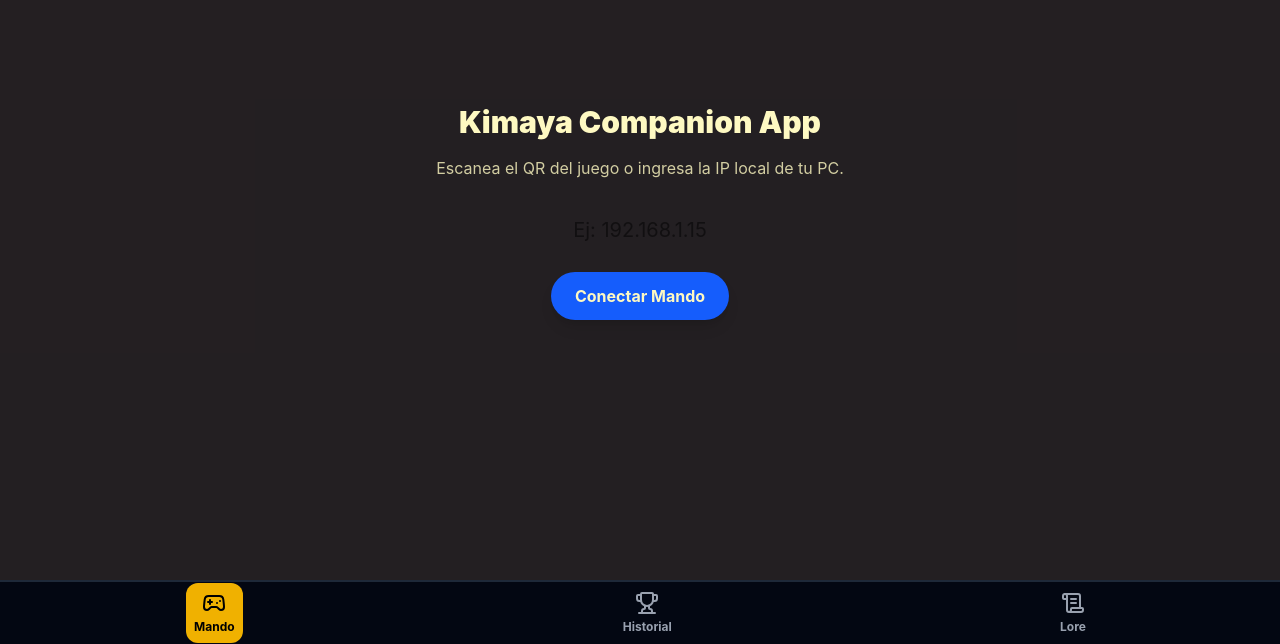
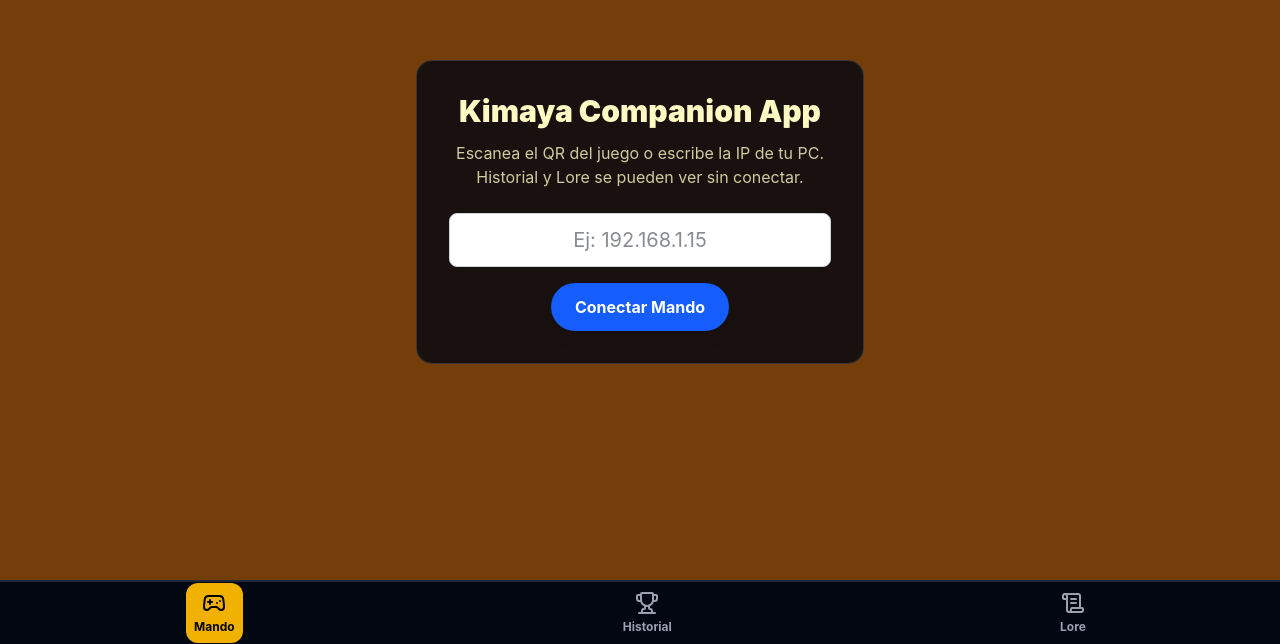
Before and after one commit to Elmuuquienmas/PWAKimaya, a React (Vite) app: page / in a window 1280 px wide. Shown: the part 156-800 px from the top of the page. Built offline with nearby package versions, Linux system fonts and the light colour scheme.

Commit message:
hago visible la pantalla de conectar el mando

```diff
--- a/src/index.css
+++ b/src/index.css
@@ -1,4 +1,9 @@
 @import "tailwindcss";
+
+html, body, #root {
+  background-color: #111827;
+  min-height: 100%;
+}
 
 @theme {
   --color-falin: #eab308;
--- a/src/pages/ControllerPage.jsx
+++ b/src/pages/ControllerPage.jsx
@@ -16,19 +16,21 @@ export const ControllerPage = () => {
 
   if (!ip) {
     return (
-      <div className="flex flex-col items-center justify-center h-full p-6 text-center bg-gray-900/80">
-        <h1 className="text-3xl font-black mb-4">Kimaya Companion App</h1>
-        <p className="mb-6 opacity-80">Escanea el QR del juego o ingresa la IP local de tu PC.</p>
+      <div className="flex flex-col items-center justify-center h-full p-6 text-center">
+        <div className="bg-gray-950/80 border border-white/15 rounded-2xl px-8 py-8 max-w-md">
+          <h1 className="text-3xl font-black mb-3">Kimaya Companion App</h1>
+          <p className="mb-6 opacity-80">Escanea el QR del juego o escribe la IP de tu PC. Historial y Lore se pueden ver sin conectar.</p>
           <input
             type="text"
             placeholder="Ej: 192.168.1.15"
             value={manualIp}
             onChange={(e) => setManualIp(e.target.value)}
-          className="p-3 text-xl rounded-lg text-black text-center mb-4 w-64"
+            className="p-3 text-xl rounded-lg bg-white text-gray-900 text-center mb-4 w-full border border-gray-300"
           />
-        <button onClick={handleManualConnect} className="px-6 py-3 bg-blue-600 rounded-full font-bold shadow-lg active:scale-95 transition-transform">
+          <button onClick={handleManualConnect} className="px-6 py-3 bg-blue-600 text-white rounded-full font-bold shadow-lg active:scale-95 transition-transform">
             Conectar Mando
           </button>
+        </div>
       </div>
     )
   }
```
Lines whose indentation alone changed are shown as unchanged.
